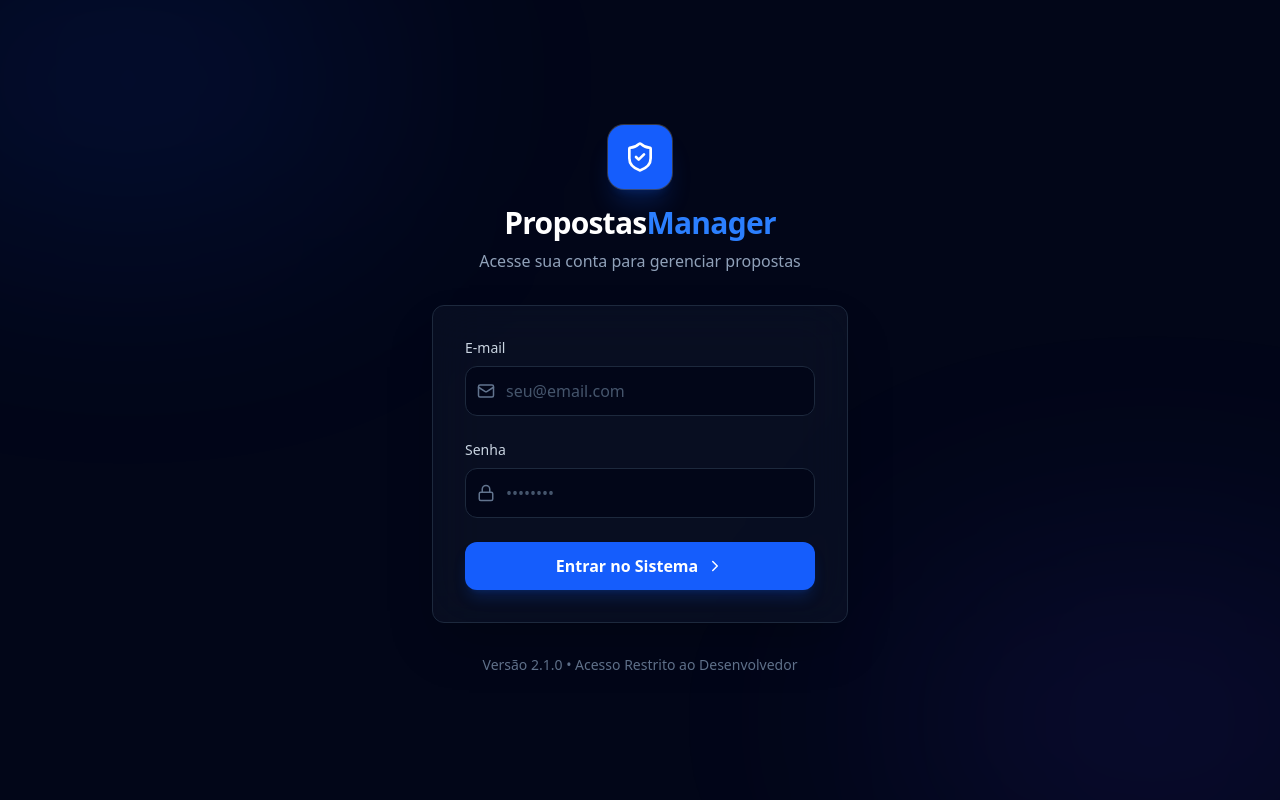
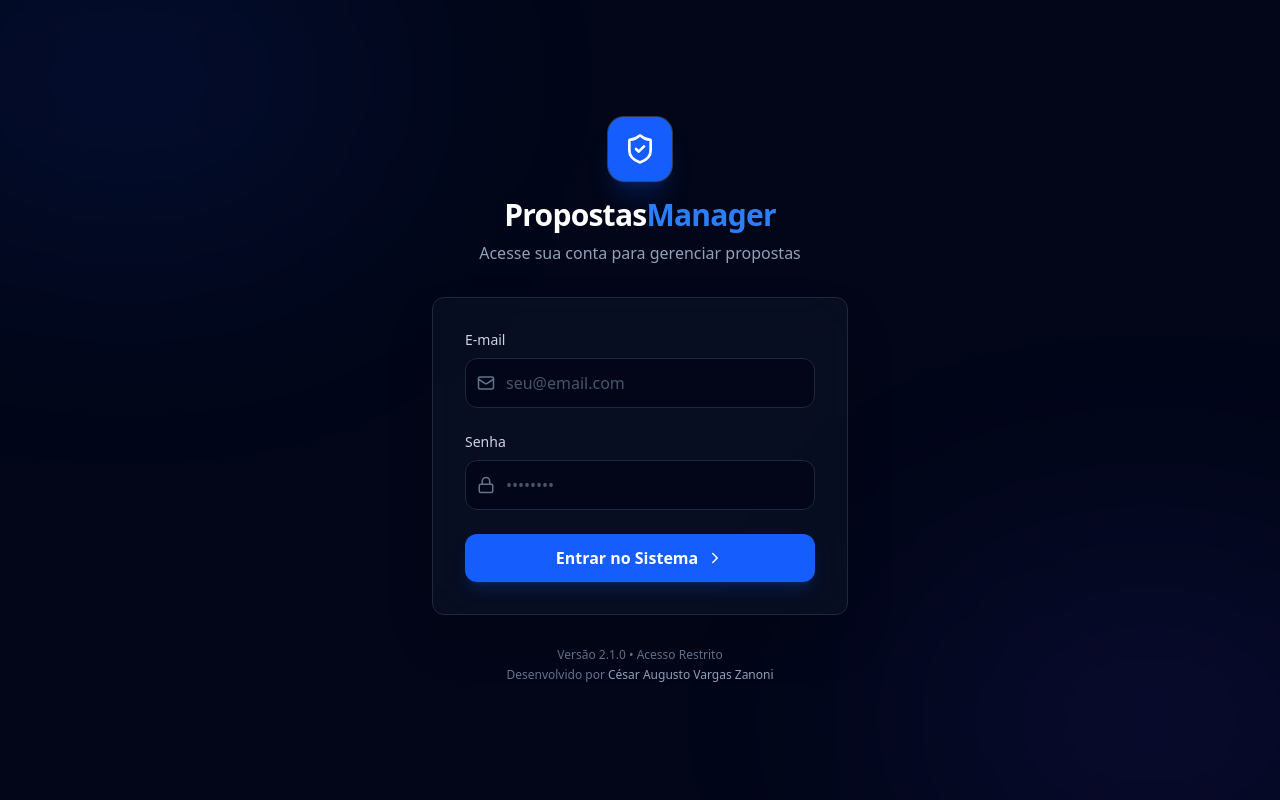
Before and after one commit to CAVZanoni/cadastro_fornecedores, a Next.js app: page /login in a window 1280 px wide. Built offline with nearby package versions, Linux system fonts and the light colour scheme.

Commit message:
docs: add developer credit to sidebar and login page

```diff
--- a/src/app/login/page.tsx
+++ b/src/app/login/page.tsx
@@ -111,8 +111,9 @@ export default function LoginPage() {
                     </form>
                 </Card>
 
-                <div className="mt-8 text-center text-slate-500 text-sm">
-                    Versão 2.1.0 • Acesso Restrito ao Desenvolvedor
+                <div className="mt-8 text-center text-slate-500 text-xs flex flex-col gap-1">
+                    <span>Versão 2.1.0 • Acesso Restrito</span>
+                    <span>Desenvolvido por <span className="text-slate-400 font-medium">César Augusto Vargas Zanoni</span></span>
                 </div>
             </div>
         </div>
--- a/src/components/Sidebar.tsx
+++ b/src/components/Sidebar.tsx
@@ -61,8 +61,9 @@ export function Sidebar() {
                 <span className="font-medium">Sair do Sistema</span>
             </button>
 
-            <div className="text-xs text-slate-600 mt-auto text-center pt-4">
-                &copy; 2026 Sistema v1.0
+            <div className="text-[10px] text-slate-600 mt-auto text-center pt-4 flex flex-col gap-1">
+                <span>&copy; 2026 Sistema v1.0</span>
+                <span className="text-slate-500">Desenvolvido por <span className="text-slate-400">César Augusto Vargas Zanoni</span></span>
             </div>
         </div>
     )
```
